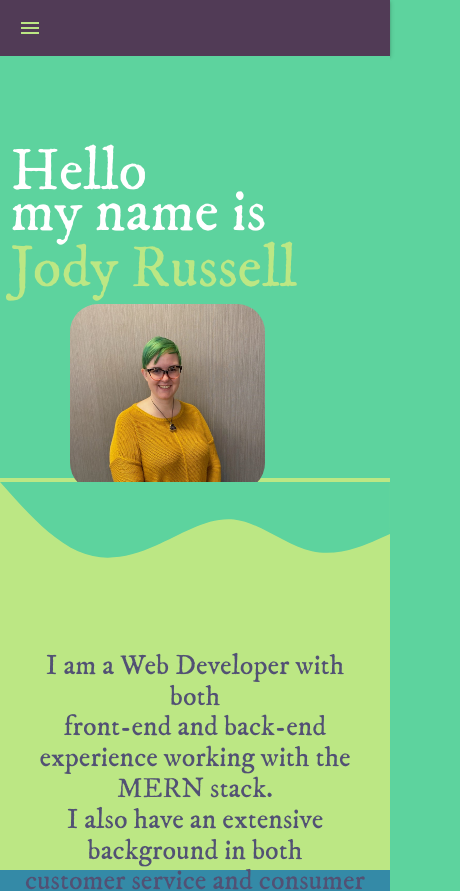
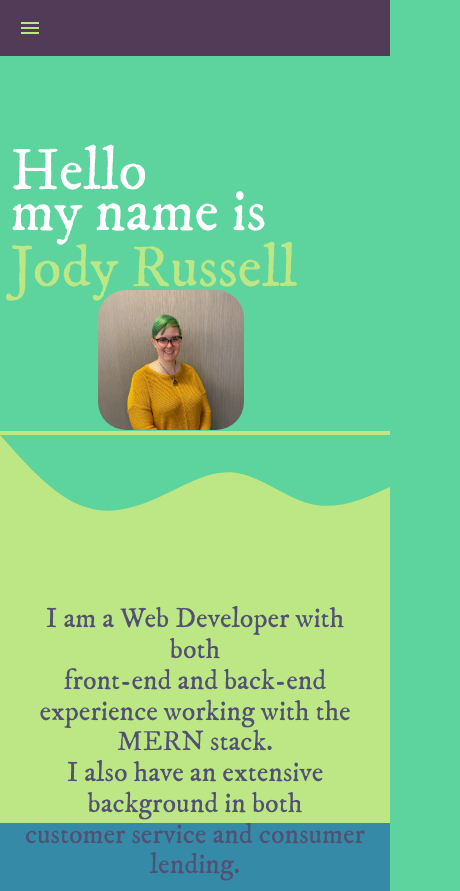
Before and after one commit to missjody/ReactPortfolio, a React (Create React App) app in the folder client/: page / in a window 390 px wide. Shown: the top 891 px of the page, 460 px wide, since content can reach past the window. Built offline with nearby package versions, Linux system fonts and the light colour scheme.

Commit message:
fixed responsiveness for ipad

```diff
--- a/client/public/index.html
+++ b/client/public/index.html
@@ -6,7 +6,7 @@
   <!-- REINSTATE A CUTE FAVICON TO REPLACE CURRENT? -->
   <!-- <link rel="icon" href="%PUBLIC_URL%/favicon.ico" /> -->
 
-  <meta name="viewport" content="width=device-width, initial-scale=1" />
+  <meta name="viewport" content="width=device-width, initial-scale=1; maximum-scale=1.0; user-scalable=0;" />
   <meta name="theme-color" content="#000000" />
   <meta name="description" content="Web site created using create-react-app" />
 
--- a/client/src/App.css
+++ b/client/src/App.css
@@ -17,6 +17,11 @@
   position: relative;
   overflow: hidden;
 }
+
+
+/* .child {
+  position: absolute;
+} */
 
 
 
@@ -79,14 +84,15 @@
 #imgContainer {
   position: relative;
   z-index: 0;
-  top: -10rem;
-  left: 30rem;
+  margin-left: 25%
 }
 
 #profileImg {
   border-radius: 2rem;
   height: auto;
   width: 50%;
+  margin-left: auto;
+  margin-right: auto;
 }
 
 #hello {
@@ -204,9 +210,10 @@
 
 @media screen and (max-width: 2560px) {
 
-  #imgContainer {
-    left: 40rem;
-  }
+  /* #imgContainer {
+    margin-left: 0 auto;
+    margin-right: 0 auto;
+  } */
 
   #mern{
     background-color: #BCE784;
@@ -262,9 +269,9 @@
 
 @media screen and (max-width: 1628px) {
 
-  #imgContainer {
+  /* #imgContainer {
     left: 25rem;
-  }
+  } */
 
   #mern{
     background-color: #BCE784;
@@ -293,10 +300,10 @@
 
   @media screen and (max-width: 1440px) {
 
-    #imgContainer {
+    /* #imgContainer {
       left: 23rem;
       top: -12rem;
-    }
+    } */
 
     #mern{
       background-color: #BCE784;
@@ -324,11 +331,11 @@
     }
 
     @media screen and (max-width: 1280px) {
-
+/*
       #imgContainer {
         left: 18rem;
         top: -11rem;
-      }
+      } */
 
       #mern{
         background-color: #BCE784;
@@ -383,10 +390,10 @@
       }
 
 @media screen and (max-width: 768px) {
-  #imgContainer {
+  /* #imgContainer {
     right: 0rem;
     left: 24rem;
-  }
+  } */
 
   #mern{
     background-color: #BCE784;
@@ -420,11 +427,11 @@
 
 
 @media screen and (max-width: 425px) {
-  #imgContainer {
+  /* #imgContainer {
     right: 0rem;
     left: 5rem;
     top: 1rem;
-  }
+  } */
 
   #mern{
     background-color: #BCE784;
```
